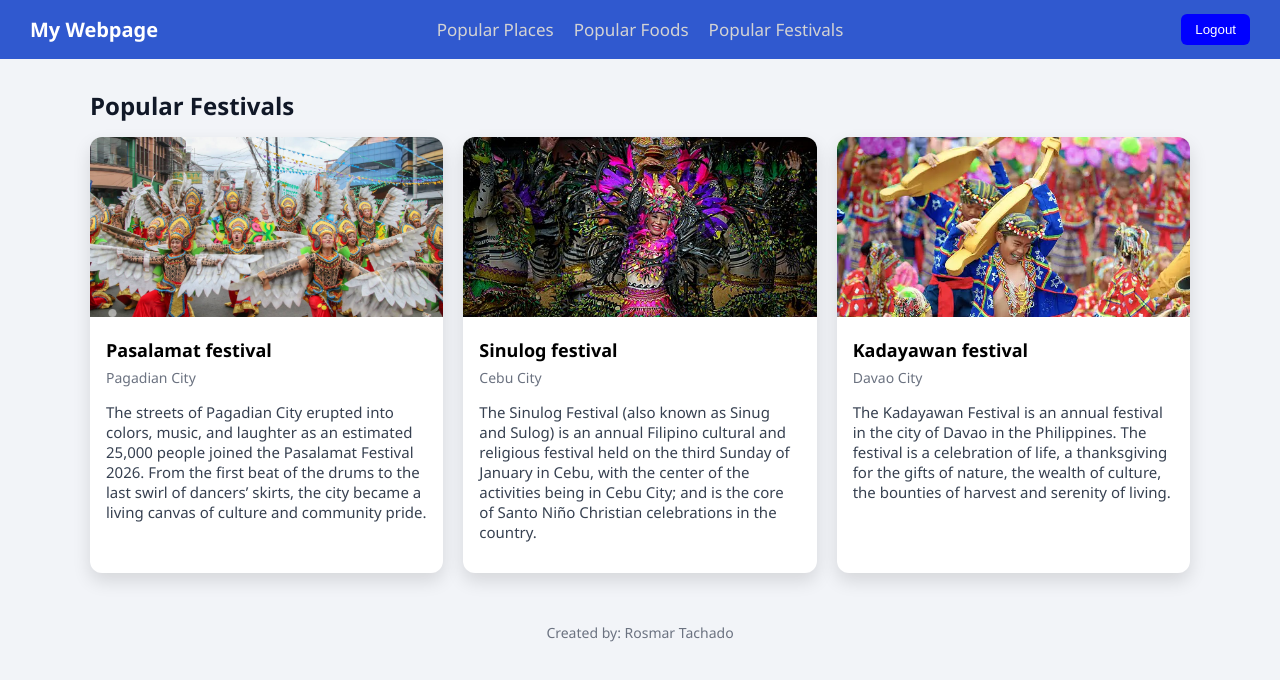
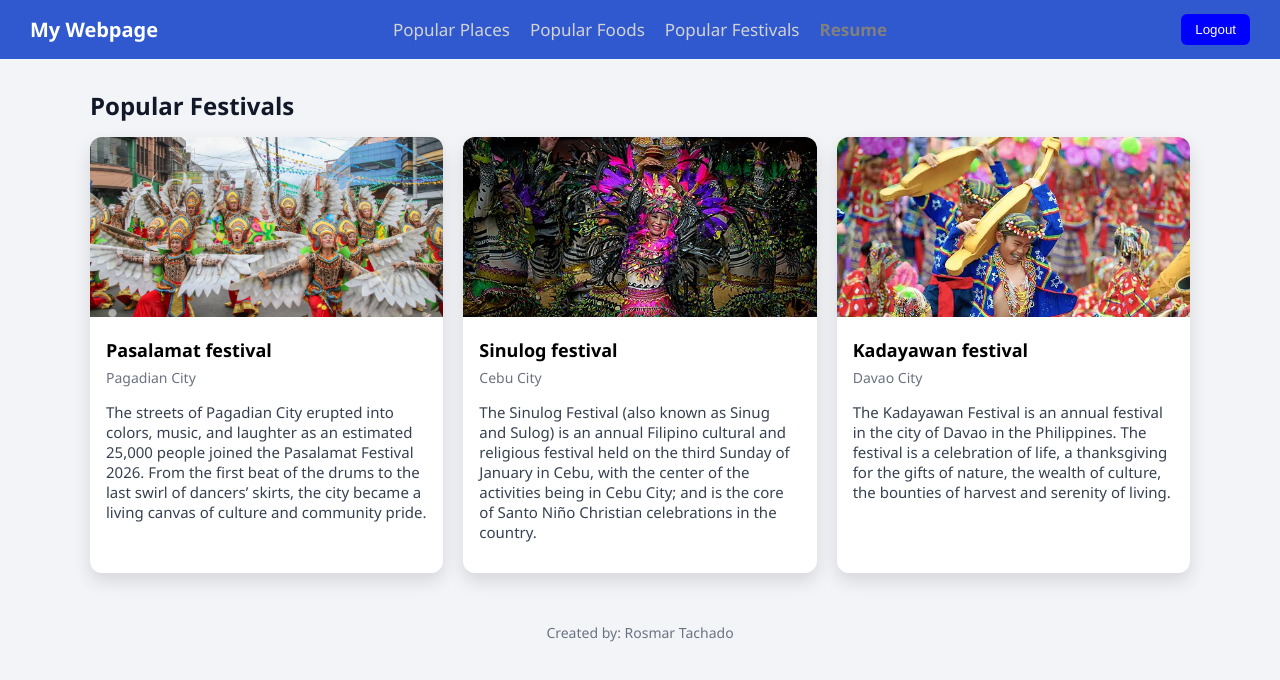
Before and after one commit to rosmar447/Rosmar, a plain HTML site: page festivals.html in a window 1280 px wide. Drawn offline with Linux system fonts and the light colour scheme; sample sign-in values are in the browser's storage.

Commit message:
Update festivals.html

```diff
--- a/festivals.html
+++ b/festivals.html
@@ -213,6 +213,7 @@ body {
         <a href="places.html">Popular Places</a>
         <a href="foods.html">Popular Foods</a>
         <a href="festivals.html">Popular Festivals </a>
+        <a href="cv.html" style="color: gray; font-weight: bold;"> Resume</a>
     </ul>
 
     <div class="nav-right">
```
